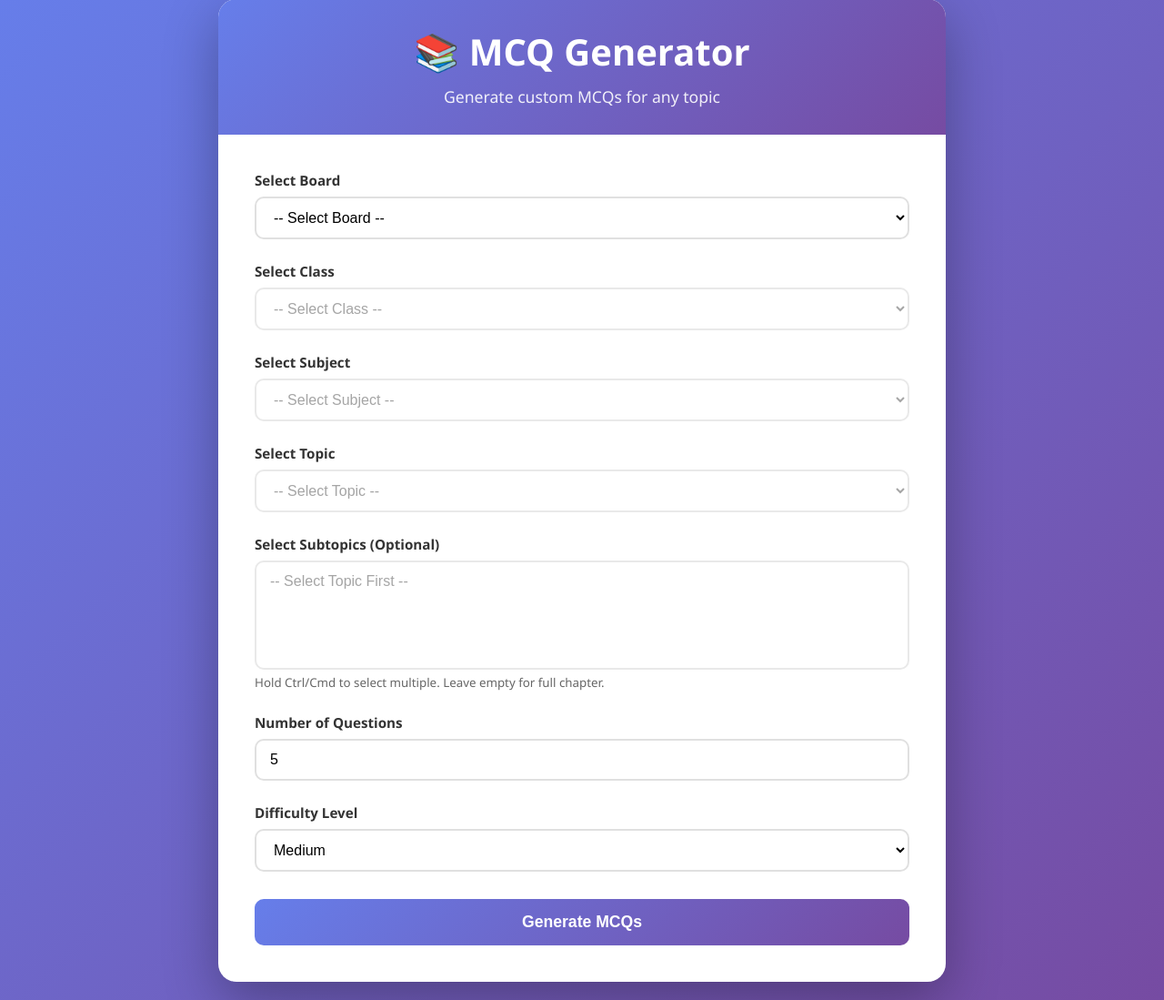
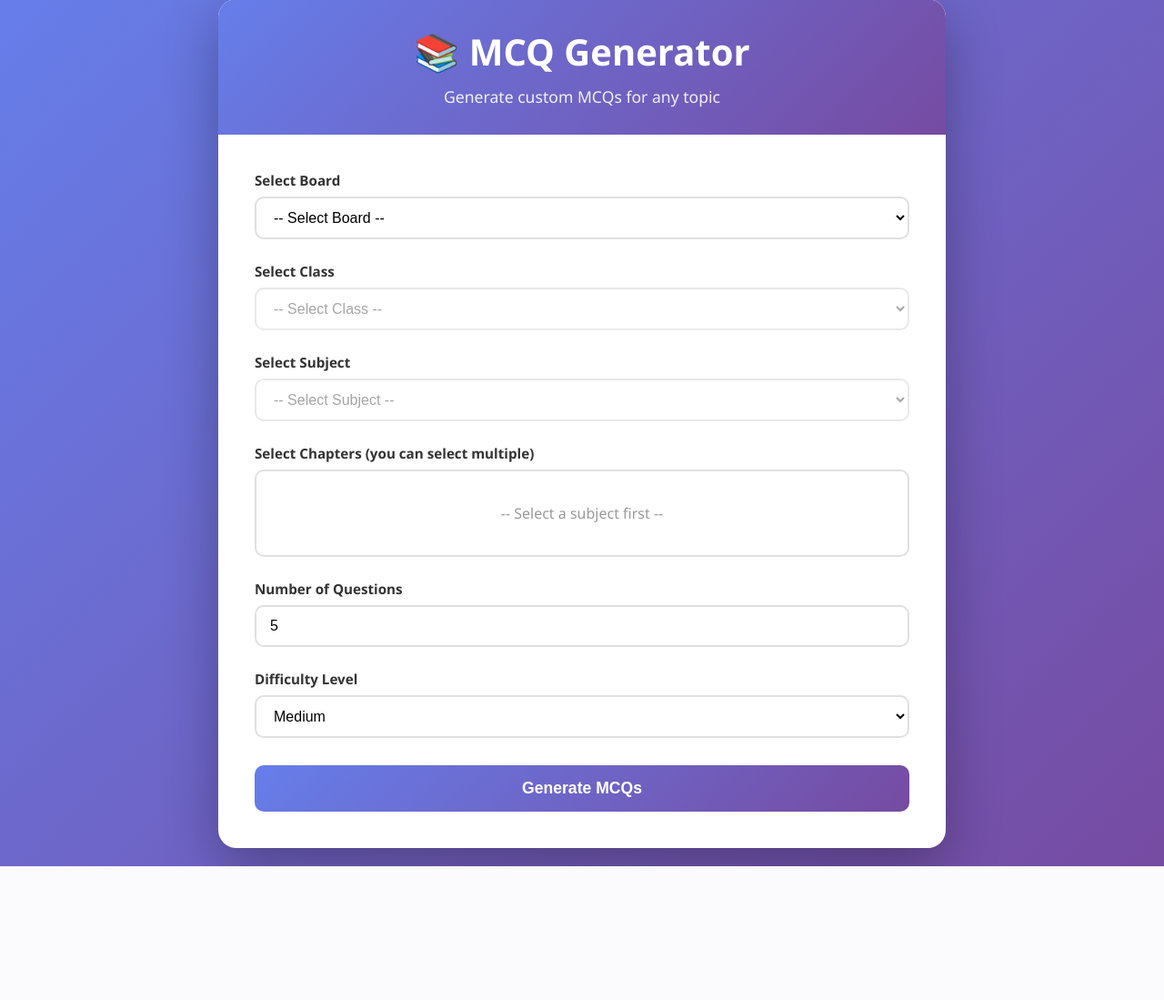
Before and after one commit to OmRajput17/DremaAi, a Flask app: page / in a window 1280 px wide. Shown: the part 21-1120 px from the top of the page at 91% size. After the commit the page ends 973 px from the top, so only its background shows below. Run offline with Flask 3, Linux system fonts and the light colour scheme.

Commit message:
Updated Requirements

```diff
--- a/src/config.py
+++ b/src/config.py
@@ -36,7 +36,7 @@ class Config:
         self.embeddings = None
         logger.info("Configuration initialized successfully")
 
-    def initialize_llm(self, model="llama-3.3-70b-versatile", temperature=0):
+    def initialize_llm(self, model="qwen/qwen3-32b", temperature=0):
         """
         Initialize the language model.
 
--- a/src/routes.py
+++ b/src/routes.py
@@ -32,8 +32,8 @@ class Routes:
         self.app.add_url_rule('/get_classes/<board>', 'get_classes', self.get_classes)
         self.app.add_url_rule('/get_subjects/<board>/<class_num>', 'get_subjects', self.get_subjects)
         self.app.add_url_rule('/get_topics/<board>/<class_num>/<subject>', 'get_topics', self.get_topics)
-        self.app.add_url_rule('/get_subtopics/<board>/<class_num>/<subject>/<topic>', 'get_subtopics', self.get_subtopics)
         self.app.add_url_rule('/generate', 'generate', self.generate, methods=['POST'])
+        self.app.add_url_rule('/download_pdf', 'download_pdf', self.download_pdf, methods=['POST'])
 
     def index(self):
         """Render the main form page."""
@@ -63,13 +63,6 @@ class Routes:
         logger.debug(f"Found {len(topics)} topics for {board} class {class_num} {subject}")
         return jsonify(topics)
 
-    def get_subtopics(self, board, class_num, subject, topic):
-        """Get subtopics for a selected topic."""
-        logger.info(f"GET /get_subtopics/{board}/{class_num}/{subject}/{topic}")
-        subtopics = self.fetcher.get_subtopics(board, class_num, subject, topic)
-        logger.debug(f"Found {len(subtopics)} subtopics for {topic}")
-        return jsonify(subtopics)
-
     def generate(self):
         """Generate MCQs based on form input."""
         logger.info("POST /generate - MCQ generation request received")
@@ -80,24 +73,59 @@ class Routes:
             board = data.get('board')
             class_num = data.get('class')
             subject = data.get('subject')
-            topic = data.get('topic')
-            subtopics = data.get('subtopics', []) # List of subtopic IDs
+
+            # Handle both single chapter and multiple chapters
+            topics = data.get('topics', [])  # Expect list of chapter numbers
+            if not isinstance(topics, list):
+                # Backward compatibility: single topic/chapter
+                single_topic = data.get('topic')
+                topics = [single_topic] if single_topic else []
+
+            # Validate at least one chapter is selected
+            if not topics or len(topics) == 0:
+                logger.warning("No chapters selected")
+                return jsonify({'error': 'Please select at least one chapter'}), 400
+
             num_questions = int(data.get('num_questions', 5))
             difficulty_level = data.get('difficulty_level', 'medium')
 
-            # Fetch content
-            result = self.fetcher.fetch_content(board, class_num, subject, topic, subtopics)
+            logger.info(f"Generating MCQs for {len(topics)} chapter(s): {topics}")
 
-            if result['status'] != 'success':
-                logger.warning(f"Content fetch failed: {result['message']}")
-                return jsonify({'error': result['message']}), 400
+            # Fetch content for all selected chapters
+            all_content = []
+            topic_names = []
+            book_name = None
+
+            for topic_num in topics:
+                logger.debug(f"Fetching content for chapter {topic_num}")
+                result = self.fetcher.fetch_content(board, class_num, subject, topic_num)
+
+                if result['status'] == 'success':
+                    all_content.append(result['content'])
+                    topic_names.append(result['topic_name'])
+                    if not book_name:
+                        book_name = result['book_name']
+                    logger.info(f"Successfully fetched chapter {topic_num}: {result['topic_name']}")
+                else:
+                    logger.warning(f"Failed to fetch chapter {topic_num}: {result['message']}")
+
+            # Check if any content was fetched
+            if not all_content:
+                logger.error(f"No content found for any of the selected chapters: {topics}")
+                return jsonify({'error': f'Could not find content for the selected chapter(s)'}), 400
+
+            # Merge content from all chapters
+            merged_content = '\n\n=== CHAPTER SEPARATOR ===\n\n'.join(all_content)
+            merged_topic_names = ', '.join(topic_names)
+
+            logger.info(f"Merged content from {len(all_content)} chapter(s), total length: {len(merged_content)} characters")
 
             # Generate MCQs
             mcqs = self.mcq_generator.generate_mcqs(
                 num_questions,
                 difficulty_level,
-                result['topic_name'],
-                result['content']
+                merged_topic_names,  # Combined chapter names
+                merged_content
             )
 
             if not mcqs:
@@ -111,8 +139,9 @@ class Routes:
                     'board': board,
                     'class': class_num,
                     'subject': subject,
-                    'topic_name': result['topic_name'],
-                    'book_name': result['book_name']
+                    'topic_name': merged_topic_names,
+                    'book_name': book_name,
+                    'chapters_selected': len(topic_names)
                 },
                 'mcqs': mcqs
             })
@@ -120,3 +149,126 @@ class Routes:
         except Exception as e:
             logger.error(f"Error in generate endpoint: {str(e)}", exc_info=True)
             return jsonify({'error': str(e)}), 500
+
+    def download_pdf(self):
+        """Generate and download PDF of MCQs."""
+        logger.info("POST /download_pdf - PDF download request received")
+        try:
+            from flask import send_file, make_response
+            from reportlab.lib.pagesizes import letter, A4
+            from reportlab.lib.styles import getSampleStyleSheet, ParagraphStyle
+            from reportlab.lib.units import inch
+            from reportlab.platypus import SimpleDocTemplate, Paragraph, Spacer, PageBreak
+            from reportlab.lib.enums import TA_LEFT, TA_CENTER
+            import io
+
+            data = request.json
+            logger.debug(f"Received MCQ data for PDF: {len(data.get('mcqs', []))} questions")
+
+            # Create PDF in memory
+            buffer = io.BytesIO()
+            doc = SimpleDocTemplate(buffer, pagesize=A4,
+                                  rightMargin=72, leftMargin=72,
+                                  topMargin=72, bottomMargin=18)
+
+            # Container for PDF elements
+            story = []
+            styles = getSampleStyleSheet()
+
+            # Custom styles
+            title_style = ParagraphStyle(
+                'CustomTitle',
+                parent=styles['Heading1'],
+                fontSize=24,
+                textColor='#667eea',
+                spaceAfter=30,
+                alignment=TA_CENTER
+            )
+
+            heading_style = ParagraphStyle(
+                'CustomHeading',
+                parent=styles['Heading2'],
+                fontSize=14,
+                textColor='#764ba2',
+                spaceAfter=12
+            )
+
+            question_style = ParagraphStyle(
+                'Question',
+                parent=styles['Normal'],
+                fontSize=12,
+                fontName='Helvetica-Bold',
+                spaceAfter=10
+            )
+
+            option_style = ParagraphStyle(
+                'Option',
+                parent=styles['Normal'],
+                fontSize=11,
+                leftIndent=20,
+                spaceAfter=6
+            )
+
+            answer_style = ParagraphStyle(
+                'Answer',
+                parent=styles['Normal'],
+                fontSize=10,
+                textColor='#007bff',
+                leftIndent=20,
+                spaceAfter=6
+            )
+
+            # Title
+            story.append(Paragraph("📚 MCQ Generator", title_style))
+            story.append(Spacer(1, 12))
+
+            # Topic Information
+            topic_info = data.get('topic_info', {})
+            story.append(Paragraph(f"<b>Board:</b> {topic_info.get('board', 'N/A')}", styles['Normal']))
+            story.append(Paragraph(f"<b>Class:</b> {topic_info.get('class', 'N/A')}", styles['Normal']))
+            story.append(Paragraph(f"<b>Subject:</b> {topic_info.get('subject', 'N/A')}", styles['Normal']))
+            story.append(Paragraph(f"<b>Topic:</b> {topic_info.get('topic_name', 'N/A')}", styles['Normal']))
+            story.append(Paragraph(f"<b>Book:</b> {topic_info.get('book_name', 'N/A')}", styles['Normal']))
+            story.append(Spacer(1, 20))
+
+            # MCQs
+            mcqs = data.get('mcqs', [])
+            for index, mcq in enumerate(mcqs, 1):
+                # Question
+                question_text = f"Q{index}. {mcq.get('question', '')}"
+                story.append(Paragraph(question_text, question_style))
+
+                # Options
+                options = mcq.get('options', {})
+                correct_answer = mcq.get('correct_answer', '')
+                for key, value in options.items():
+                    if key == correct_answer:
+                        option_text = f"<b>{key}. {value} ✓</b>"
+                    else:
+                        option_text = f"{key}. {value}"
+                    story.append(Paragraph(option_text, option_style))
+
+                # Answer and Explanation
+                story.append(Spacer(1, 6))
+                story.append(Paragraph(f"<b>Correct Answer:</b> {correct_answer}", answer_style))
+                explanation = mcq.get('explanation', 'No explanation provided.')
+                story.append(Paragraph(f"<b>Explanation:</b> {explanation}", answer_style))
+                story.append(Spacer(1, 20))
+
+            # Build PDF
+            doc.build(story)
+            buffer.seek(0)
+
+            logger.info(f"PDF generated successfully with {len(mcqs)} questions")
+
+            # Send PDF
+            return send_file(
+                buffer,
+                mimetype='application/pdf',
+                as_attachment=True,
+                download_name=f"MCQs_{topic_info.get('subject', 'Unknown')}_{topic_info.get('class', '')}".replace(' ', '_') + '.pdf'
+            )
+
+        except Exception as e:
+            logger.error(f"Error generating PDF: {str(e)}", exc_info=True)
+            return jsonify({'error': str(e)}), 500
--- a/static/css/style.css
+++ b/static/css/style.css
@@ -1,3 +1,5 @@
+/* MCQ Generator Styles */
+
 * {
     margin: 0;
     padding: 0;
@@ -213,3 +215,49 @@
 .back-button:hover {
     background: #5a6268;
 }
+
+.topic-checkbox-container {
+    max-height: 250px;
+    overflow-y: auto;
+    border: 2px solid #e0e0e0;
+    border-radius: 10px;
+    padding: 15px;
+    background: white;
+}
+
+.topic-checkbox-container.disabled {
+    background: #f5f5f5;
+    cursor: not-allowed;
+}
+
+.topic-checkbox {
+    display: block;
+    padding: 10px;
+    margin: 5px 0;
+    cursor: pointer;
+    border-radius: 5px;
+    transition: background 0.2s ease;
+}
+
+.topic-checkbox:hover {
+    background: #f5f5f5;
+}
+
+.topic-checkbox input[type="checkbox"] {
+    margin-right: 10px;
+    cursor: pointer;
+    width: 16px;
+    height: 16px;
+}
+
+.topic-checkbox span {
+    font-size: 0.95em;
+    color: #333;
+}
+
+.placeholder-text {
+    color: #999;
+    text-align: center;
+    padding: 20px;
+    margin: 0;
+}
--- a/static/js/script.js
+++ b/static/js/script.js
@@ -1,9 +1,12 @@
+// MCQ Generator JavaScript
+
 const boardSelect = document.getElementById('board');
 const classSelect = document.getElementById('class');
 const subjectSelect = document.getElementById('subject');
-const topicSelect = document.getElementById('topic');
-const subtopicsSelect = document.getElementById('subtopics');
 const form = document.getElementById('mcqForm');
+
+// Store current MCQ data for PDF download
+let currentMCQData = null;
 
 // Load classes when board is selected
 boardSelect.addEventListener('change', async function () {
@@ -12,9 +15,6 @@ boardSelect.addEventListener('change', async function () {
 
     classSelect.disabled = true;
     subjectSelect.disabled = true;
-    topicSelect.disabled = true;
-    subtopicsSelect.disabled = true;
-    subtopicsSelect.innerHTML = '<option value="">-- Select Topic First --</option>';
 
     classSelect.innerHTML = '<option value="">-- Loading... --</option>';
 
@@ -40,9 +40,6 @@ classSelect.addEventListener('change', async function () {
     if (!board || !classNum) return;
 
     subjectSelect.disabled = true;
-    topicSelect.disabled = true;
-    subtopicsSelect.disabled = true;
-    subtopicsSelect.innerHTML = '<option value="">-- Select Topic First --</option>';
 
     subjectSelect.innerHTML = '<option value="">-- Loading... --</option>';
 
@@ -61,61 +58,38 @@ classSelect.addEventListener('change', async function () {
     }
 });
 
-// Load topics when subject is selected
+// Load chapters when subject is selected
 subjectSelect.addEventListener('change', async function () {
     const board = boardSelect.value;
     const classNum = classSelect.value;
     const subject = this.value;
+    const topicContainer = document.getElementById('topicContainer');
+
     if (!board || !classNum || !subject) return;
 
-    topicSelect.disabled = true;
-    subtopicsSelect.disabled = true;
-    subtopicsSelect.innerHTML = '<option value="">-- Select Topic First --</option>';
-    topicSelect.innerHTML = '<option value="">-- Loading... --</option>';
+    topicContainer.innerHTML = '<p class="placeholder-text">Loading chapters...</p>';
+    topicContainer.classList.add('disabled');
 
     try {
         const response = await fetch(`/get_topics/${board}/${classNum}/${subject}`);
         const topics = await response.json();
 
-        topicSelect.innerHTML = '<option value="">-- Select Topic --</option>';
+        // Clear and populate with checkboxes
+        topicContainer.innerHTML = '';
+        topicContainer.classList.remove('disabled');
+
         Object.entries(topics).forEach(([num, name]) => {
-            topicSelect.innerHTML += `<option value="${num}">${num}. ${name}</option>`;
+            const checkboxHtml = `
+                <label class="topic-checkbox">
+                    <input type="checkbox" name="topic" value="${num}">
+                    <span>${num}. ${name}</span>
+                </label>
+            `;
+            topicContainer.innerHTML += checkboxHtml;
         });
-        topicSelect.disabled = false;
     } catch (error) {
         console.error('Error loading topics:', error);
-        topicSelect.innerHTML = '<option value="">-- Error loading topics --</option>';
-    }
-});
-
-// Load subtopics when topic is selected
-topicSelect.addEventListener('change', async function () {
-    const board = boardSelect.value;
-    const classNum = classSelect.value;
-    const subject = subjectSelect.value;
-    const topic = this.value;
-
-    if (!board || !classNum || !subject || !topic) return;
-
-    subtopicsSelect.disabled = true;
-    subtopicsSelect.innerHTML = '<option value="">-- Loading... --</option>';
-
-    try {
-        const response = await fetch(`/get_subtopics/${board}/${classNum}/${subject}/${topic}`);
-        const subtopics = await response.json();
-
-        subtopicsSelect.innerHTML = '';
-        if (subtopics.length === 0) {
-            subtopicsSelect.innerHTML = '<option value="">No subtopics available</option>';
-        } else {
-            subtopics.forEach(sub => {
-                subtopicsSelect.innerHTML += `<option value="${sub.id}">${sub.id === 'all' ? '' : sub.id + ' - '}${sub.name}</option>`;
-            });
-        }
-        subtopicsSelect.disabled = false;
-    } catch (error) {
-        console.error('Error loading subtopics:', error);
-        subtopicsSelect.innerHTML = '<option value="">-- Error loading subtopics --</option>';
+        topicContainer.innerHTML = '<p class="placeholder-text" style="color: #dc3545;">Error loading chapters</p>';
     }
 });
 
@@ -123,15 +97,22 @@ topicSelect.addEventListener('change', async function () {
 form.addEventListener('submit', async function (e) {
     e.preventDefault();
 
-    // Get selected subtopics
-    const selectedSubtopics = Array.from(subtopicsSelect.selectedOptions).map(option => option.value);
+    // Collect selected chapter numbers
+    const selectedTopics = Array.from(
+        document.querySelectorAll('input[name="topic"]:checked')
+    ).map(cb => cb.value);
+
+    // Validate at least one chapter is selected
+    if (selectedTopics.length === 0) {
+        alert('Please select at least one chapter');
+        return;
+    }
 
     const formData = {
         board: boardSelect.value,
         class: classSelect.value,
         subject: subjectSelect.value,
-        topic: topicSelect.value,
-        subtopics: selectedSubtopics,
+        topics: selectedTopics,  // Send as array
         num_questions: document.getElementById('num_questions').value,
         difficulty_level: document.getElementById('difficulty_level').value
     };
@@ -165,6 +146,9 @@ form.addEventListener('submit', async function (e) {
 });
 
 function displayResults(data) {
+    // Store data for PDF download
+    currentMCQData = data;
+
     const topicInfo = document.getElementById('topicInfo');
     const mcqsContainer = document.getElementById('mcqsContainer');
 
@@ -217,7 +201,43 @@ function resetForm() {
     form.reset();
     classSelect.disabled = true;
     subjectSelect.disabled = true;
-    topicSelect.disabled = true;
-    subtopicsSelect.disabled = true;
-    subtopicsSelect.innerHTML = '<option value="">-- Select Topic First --</option>';
+    document.getElementById('topicContainer').innerHTML = '<p class="placeholder-text">-- Select a subject first --</p>';
+    currentMCQData = null;
 }
+
+function downloadPDF() {
+    if (!currentMCQData) {
+        alert('No MCQ data available');
+        return;
+    }
+
+    // Send data to backend for PDF generation
+    fetch('/download_pdf', {
+        method: 'POST',
+        headers: {
+            'Content-Type': 'application/json'
+        },
+        body: JSON.stringify(currentMCQData)
+    })
+        .then(response => {
+            if (!response.ok) {
+                throw new Error('Failed to generate PDF');
+            }
+            return response.blob();
+        })
+        .then(blob => {
+            // Create download link
+            const url = window.URL.createObjectURL(blob);
+            const a = document.createElement('a');
+            a.href = url;
+            a.download = `MCQ_${currentMCQData.topic_info.subject}_${Date.now()}.pdf`;
+            document.body.appendChild(a);
+            a.click();
+            window.URL.revokeObjectURL(url);
+            document.body.removeChild(a);
+        })
+        .catch(error => {
+            console.error('Error downloading PDF:', error);
+            alert('Error downloading PDF: ' + error.message);
+        });
+}
--- a/templates/index.html
+++ b/templates/index.html
@@ -42,19 +42,10 @@
                 </div>
 
                 <div class="form-group">
-                    <label for="topic">Select Topic</label>
-                    <select id="topic" name="topic" required disabled>
-                        <option value="">-- Select Topic --</option>
-                    </select>
-                </div>
-
-                <div class="form-group">
-                    <label for="subtopics">Select Subtopics (Optional)</label>
-                    <select id="subtopics" name="subtopics" multiple disabled style="height: 120px;">
-                        <option value="">-- Select Topic First --</option>
-                    </select>
-                    <small style="color: #666; display: block; margin-top: 5px;">Hold Ctrl/Cmd to select multiple. Leave
-                        empty for full chapter.</small>
+                    <label for="topicContainer">Select Chapters (you can select multiple)</label>
+                    <div id="topicContainer" class="topic-checkbox-container">
+                        <p class="placeholder-text">-- Select a subject first --</p>
+                    </div>
                 </div>
 
                 <div class="form-group">
@@ -85,7 +76,10 @@
         <div class="results" id="results">
             <div class="topic-info" id="topicInfo"></div>
             <div id="mcqsContainer"></div>
-            <button class="btn-primary back-button" onclick="resetForm()">Generate More MCQs</button>
+            <div class="button-group">
+                <button class="btn-primary" onclick="downloadPDF()">Download PDF</button>
+                <button class="btn-primary back-button" onclick="resetForm()">Generate More MCQs</button>
+            </div>
         </div>
     </div>
 
```
Also changed, not shown: requirements.txt (+0 -8 lines), src/components/content_fetcher.py (+4 -112 lines), tests/debug_regex.py (deleted, +0 -37 lines), tests/verify_logging.py (deleted, +0 -36 lines), tests/verify_subtopics.py (deleted, +0 -61 lines), 2 other files. Lines whose indentation alone changed are shown as unchanged.
